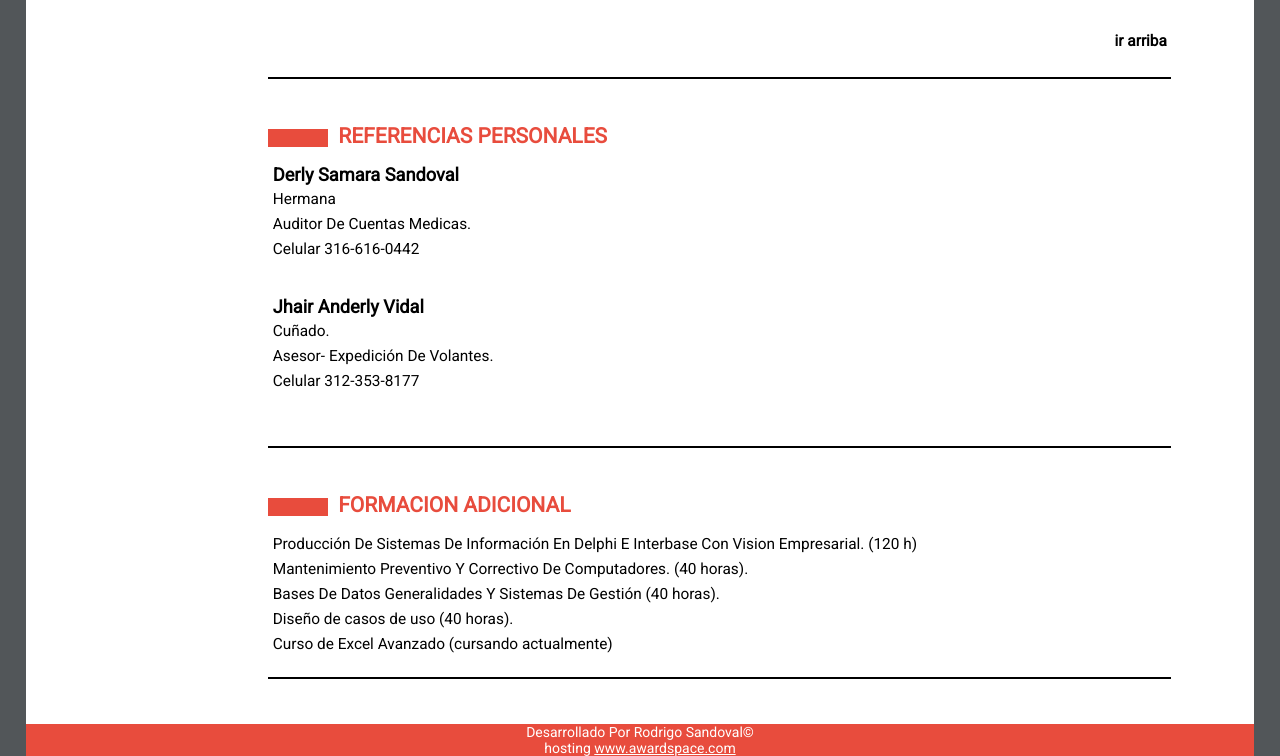
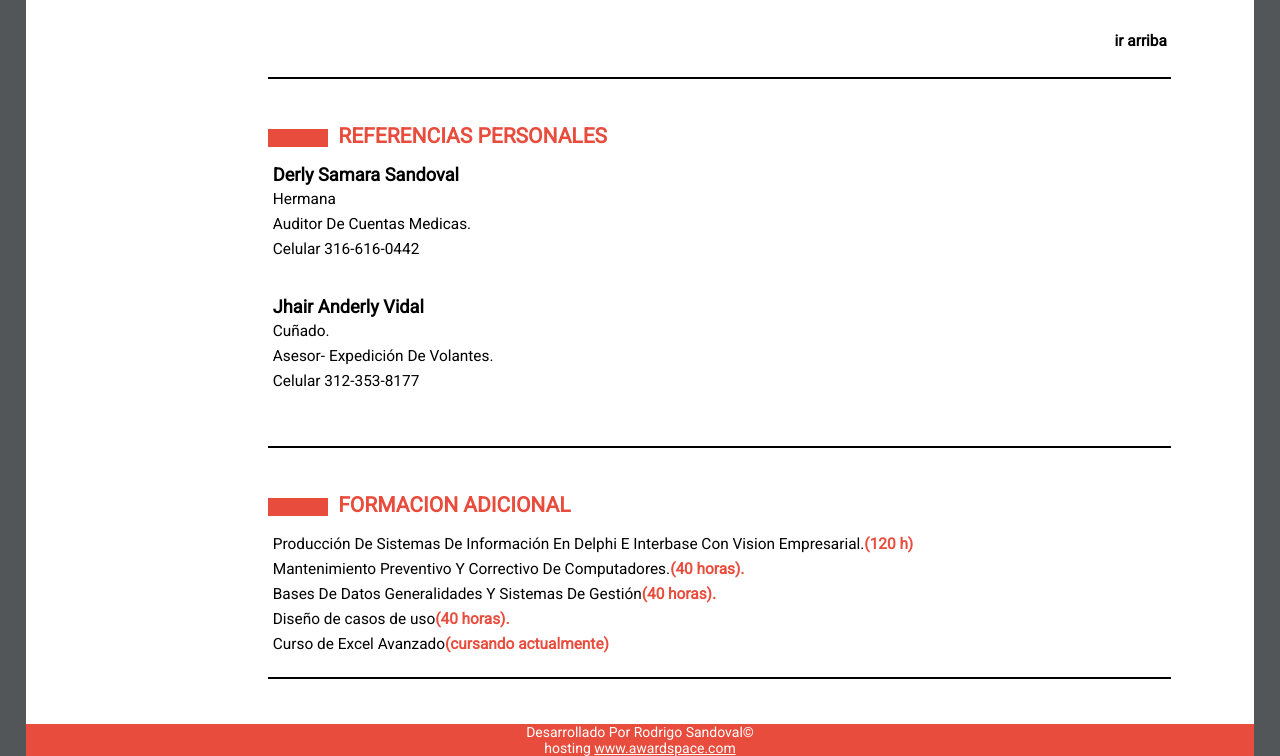
Before and after one commit to rvs2311/webHj, a plain HTML site: page index.html in a window 1280 px wide. Shown: the part 1878-2634 px from the top of the page. Drawn offline with Linux system fonts and the light colour scheme.

Commit message:
se coloco un estilo a las horas de los cursos en formacion adicional

```diff
--- a/css/estilos.css
+++ b/css/estilos.css
@@ -153,6 +153,12 @@ article ul{
 	list-style: square;
 	margin-left: 24px;
 }
+.horas{
+
+	position: absolute;
+	color: #E84C3D;
+	font-weight: bold;
+}
 @media screen and (min-width:767px){
 
 }
--- a/index.html
+++ b/index.html
@@ -135,14 +135,14 @@
 			<article class="profesional">
 				<a name="adicional"></a>
 				<h1><span></span>FORMACION ADICIONAL</h1>
-				<p>Producción De Sistemas De Información En Delphi E Interbase Con Vision Empresarial. (120 h)
+				<p>Producción De Sistemas De Información En Delphi E Interbase Con Vision Empresarial. <span class="horas">(120 h)</span>
 				</p>
-				<p>Mantenimiento Preventivo Y Correctivo De Computadores. (40 horas).
+				<p>Mantenimiento Preventivo Y Correctivo De Computadores. <span class="horas">(40 horas).</span>
 				</p>
-				<p>Bases De Datos Generalidades Y Sistemas De Gestión (40 horas).
+				<p>Bases De Datos Generalidades Y Sistemas De Gestión<span class="horas"> (40 horas).</span>
 				</p>
-				<p>Diseño de casos de uso (40 horas).</p>
-				<p>Curso de Excel Avanzado (cursando actualmente)</p>
+				<p>Diseño de casos de uso <span class="horas">(40 horas).</span></p>
+				<p>Curso de Excel Avanzado <span class="horas">(cursando actualmente)</span></p>
 				<span>
 			</article>
 		</section>
```
